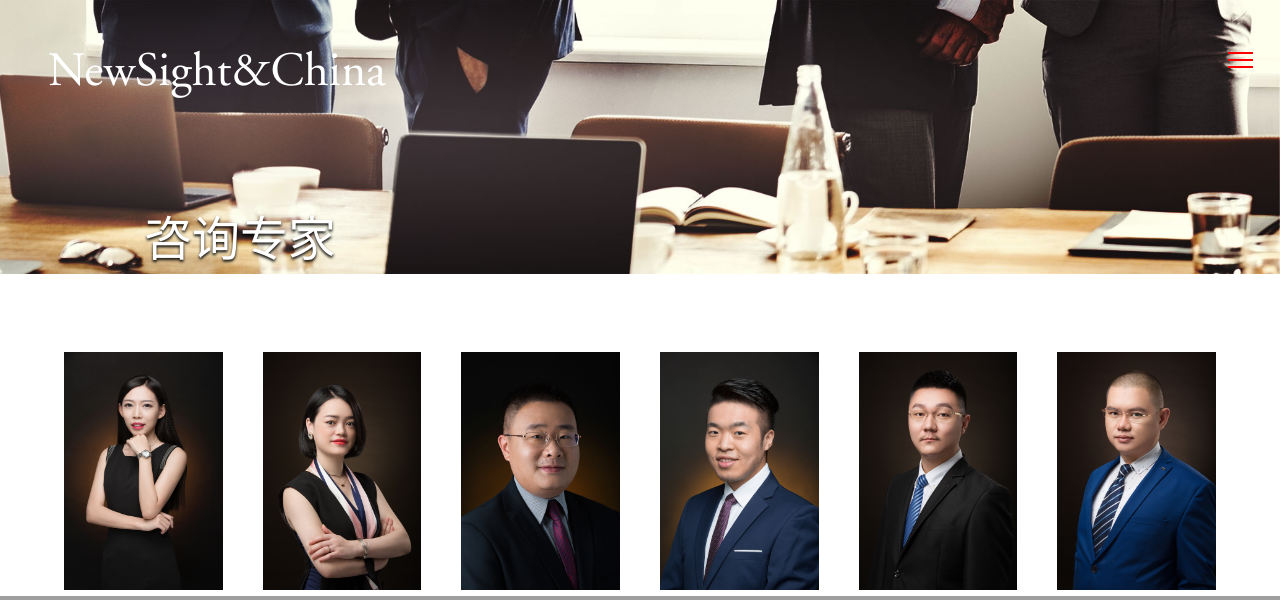
After one commit to a972667237/immigration, a Django app: page /expert in a window 1280 px wide. The commit adds this page. Shown: the top 600 px of the page. Run offline with Django 3.2, Linux system fonts and the light colour scheme; grey boxes are pictures that could not be loaded.

Commit message:
feat(expert): add expert page

```diff
--- a/index/urls.py
+++ b/index/urls.py
@@ -19,5 +19,5 @@ from .views import *
 
 urlpatterns = [
     url(r'^$', index),
-    url(r'^base$', base),
+    url(r'^expert', expert),
 ]
--- a/index/views.py
+++ b/index/views.py
@@ -5,5 +5,5 @@ def index(requests):
     return render(requests, 'index.html')
 
 
-def base(requests):
-    return render(requests, 'base.html')
+def expert(requests):
+    return render(requests, 'expert.html')
--- /dev/null
+++ b/static/css/expert.css
@@ -0,0 +1,28 @@
+.photo-place{
+    margin-top: 72px;
+    width: 80%;
+}
+.tile.is-child{
+    position: relative;
+    margin-left: 40px;
+}
+.tile.is-child:first-child{
+    margin-left: 0;
+}
+
+img{
+}
+
+.tile.is-child .hover{
+    position: absolute;
+    background-color: black;
+    width: 100%;
+    height: 98%;
+    opacity: 0.8;
+    display: none;
+    font-size: ;
+}
+
+.tile.is-child:hover .hover{
+    display: block;
+}
--- a/templates/base.html
+++ b/templates/base.html
@@ -7,17 +7,19 @@
     <link rel="stylesheet" href="/static/css/animate.css">
     <link rel="stylesheet" href="/static/css/jquery.fatNav.min.css">
     <link rel="stylesheet" href="/static/css/base.css">
+    {% block style %}
+    {% endblock %}
   </head>
   <body>
     <header>
       <div class="fat-nav">
           <div class="fat-nav__wrapper">
               <ul>
-                  <li><a href="#">首页</a></li>
-                  <li><a href="#">关于我们</a></li>
-                  <li><a href="#">咨询专家</a></li>
-                  <li><a href="#">文化介绍</a></li>
-                  <li><a href="#">联系方式</a></li>
+                  <li><a href="/">首页</a></li>
+                  <li><a href="/about">关于我们</a></li>
+                  <li><a href="/expert">咨询专家</a></li>
+                  <li><a href="/culture">文化介绍</a></li>
+                  <li><a href="/contact">联系方式</a></li>
               </ul>
           </div>
       </div>
@@ -39,7 +41,7 @@
       </div>
     </header>
 
-    <main>
+    <main class="container">
         {% block main %}
         {% endblock %}
     </main>
--- /dev/null
+++ b/templates/expert.html
@@ -0,0 +1,44 @@
+{% extends 'base.html' %}
+{% block title %}咨询专家{% endblock %}
+{% block image %}people.jpg{% endblock %}
+{% block pagename %}咨询专家{% endblock %}
+{% block style %}
+    <link rel="stylesheet" href="/static/css/expert.css">
+{% endblock %}
+{% block main %}
+    <div class="tile is-ancestor">
+        <div class="tile is-parent photo-place">
+            <div class="tile is-child">
+                <div class="hover animated fadeIn wow" data-wow-duration="0.5s"></div>
+                <img src="/static/imgs/r1.jpg" alt="">
+            </div>
+
+            <div class="tile is-child">
+                <div class="hover animated fadeIn wow">
+                    老王
+                </div>
+                <img src="/static/imgs/r2.jpg" alt="">
+            </div>
+
+            <div class="tile is-child">
+                <div class="hover animated fadeIn wow"></div>
+                <img src="/static/imgs/r3.jpg" alt="">
+            </div>
+
+            <div class="tile is-child">
+                <div class="hover animated fadeIn wow"></div>
+                <img src="/static/imgs/r4.jpg" alt="">
+            </div>
+
+            <div class="tile is-child">
+                <div class="hover animated fadeIn wow"></div>
+                <img src="/static/imgs/r5.jpg" alt="">
+            </div>
+
+            <div class="tile is-child">
+                <div class="hover animated fadeIn wow"></div>
+                <img src="/static/imgs/r7.jpg" alt="">
+            </div>
+        </div>
+    </div>
+{% endblock %}
```
Also changed, not shown: templates/index.html (+5 -5 lines), static/css/base.css (line endings or trailing spaces), static/imgs/aust.jpg (added), static/imgs/canada.jpg, static/imgs/people.jpg, static/imgs/r1.jpg (added), static/imgs/r2.jpg (added), static/imgs/r3.jpg (added), static/imgs/r4.jpg (added), static/imgs/r5.jpg (added), static/imgs/r7.jpg (added), static/imgs/新西兰风土人情1.jpg (added).
